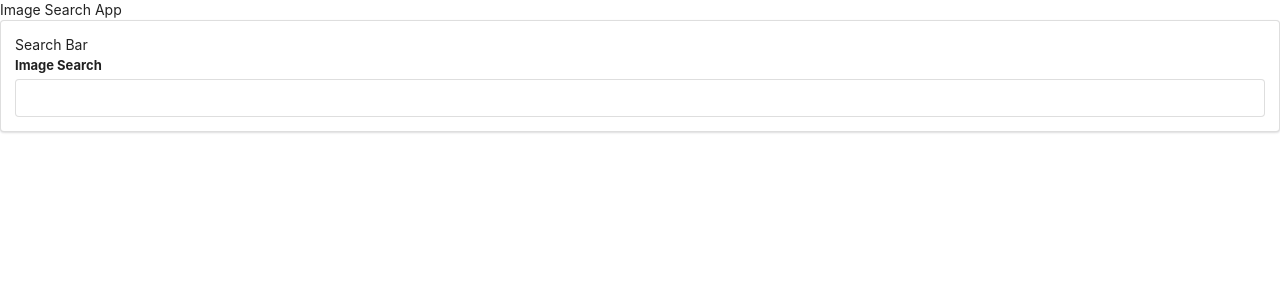
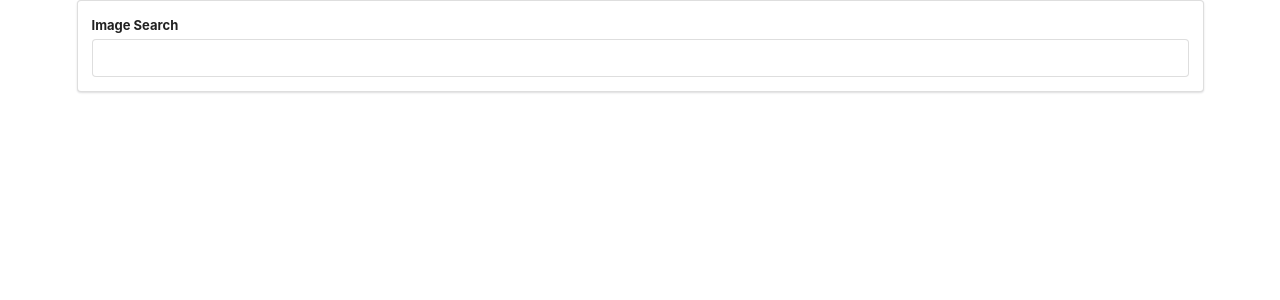
Before and after one commit to acoss22/imagesearch, a React (Create React App) app in the folder images/: page / in a window 1280 px wide. Shown: the top 300 px of the page. Built offline with nearby package versions, Linux system fonts and the light colour scheme.

Commit message:
semantic ui

```diff
--- a/images/src/components/App.js
+++ b/images/src/components/App.js
@@ -3,8 +3,7 @@ import './App.css';
 import SearchBar from './SearchBar/SearchBar';
 function App() {
   return (
-    <div>
-      Image Search App
+    <div className="ui container">
       <SearchBar />
     </div>
   );
--- a/images/src/components/SearchBar/SearchBar.js
+++ b/images/src/components/SearchBar/SearchBar.js
@@ -3,7 +3,7 @@ import React from 'react';
 class SearchBar extends React.Component {
     render(){
         return <div className="ui segment">
-            Search Bar
+
             <form className="ui form">
                 <div className="field">
                     <label>Image Search</label>
```
Also changed, not shown: 1 other file (tests, documents, lock files or other folders).
